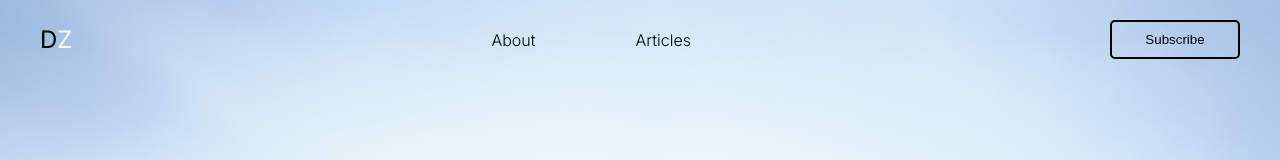
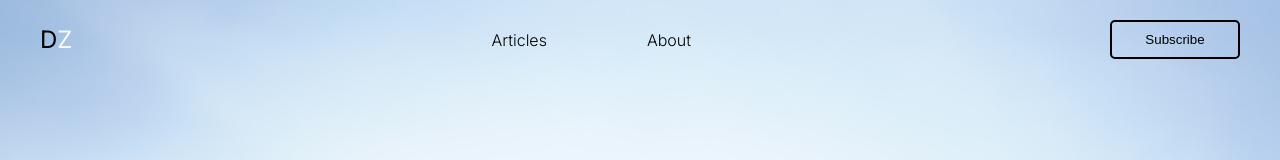
Before and after one commit to codycubes/cssPractice, a React (Vite) app: page / in a window 1280 px wide. Shown: the top 160 px of the page. Built offline with nearby package versions, Linux system fonts and the light colour scheme.

Commit message:
auto scroll from links

```diff
--- a/src/App.css
+++ b/src/App.css
@@ -15,6 +15,7 @@ html, body  {
   overflow-x: hidden;
   color: black;
   font-family: inter;
+  scroll-behavior: smooth;
 
 
 }
--- a/src/App.jsx
+++ b/src/App.jsx
@@ -15,8 +15,14 @@ function App() {
     <>
     <Navbar />
     <Hero />
+    <section id='articles'>
     <LatestArticles />
-    <About />
+    </section>
+
+   <section id='about'>
+   <About />
+   </section>
+
     <CTASection />
     <Footer />
 
--- a/src/Components/Navbar/Navbar.jsx
+++ b/src/Components/Navbar/Navbar.jsx
@@ -30,8 +30,8 @@ export const Navbar = () => {
                 <div className="Logo2">Z</div>
             </div>
             <div className={`links ${menuOpen ? 'open' : ''}`}>
+                <a href='#articles'>Articles</a>
                 <a href='#about'>About</a>
-                <a href='#articles'>Articles</a>
             </div>
             <button className="Subscribe"> Subscribe </button>
             <div className={`hamburger ${menuOpen ? 'open' : ''}`} onClick={toggleMenu}>
```
